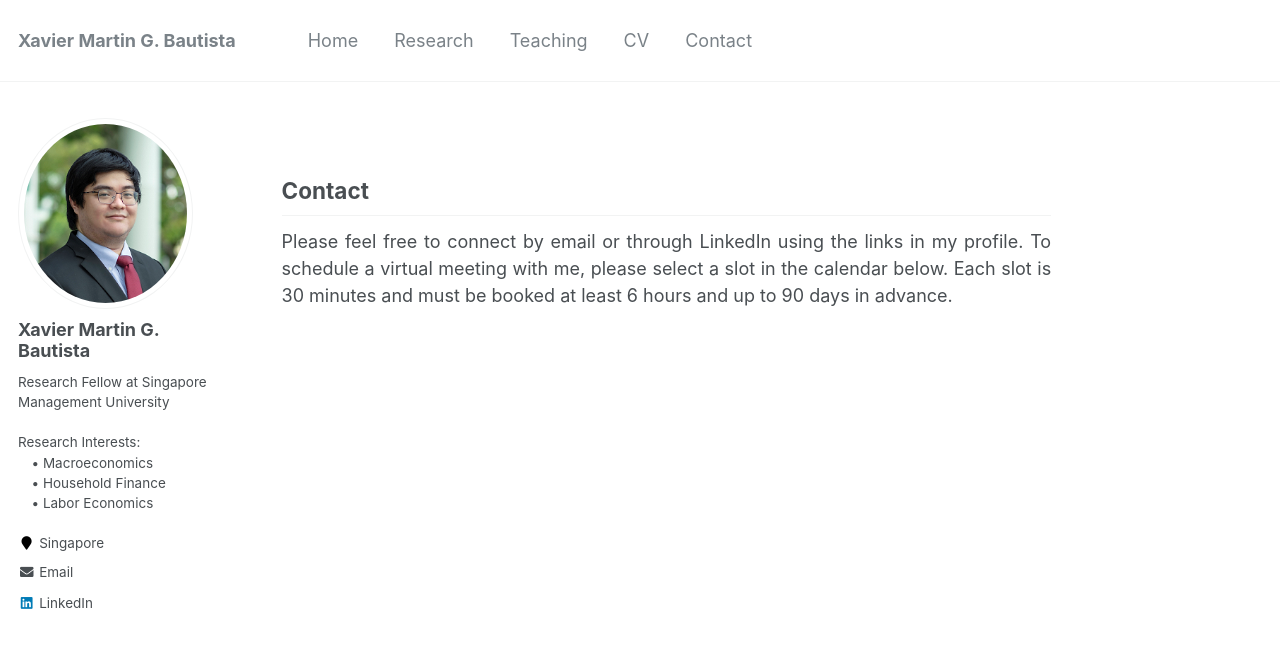
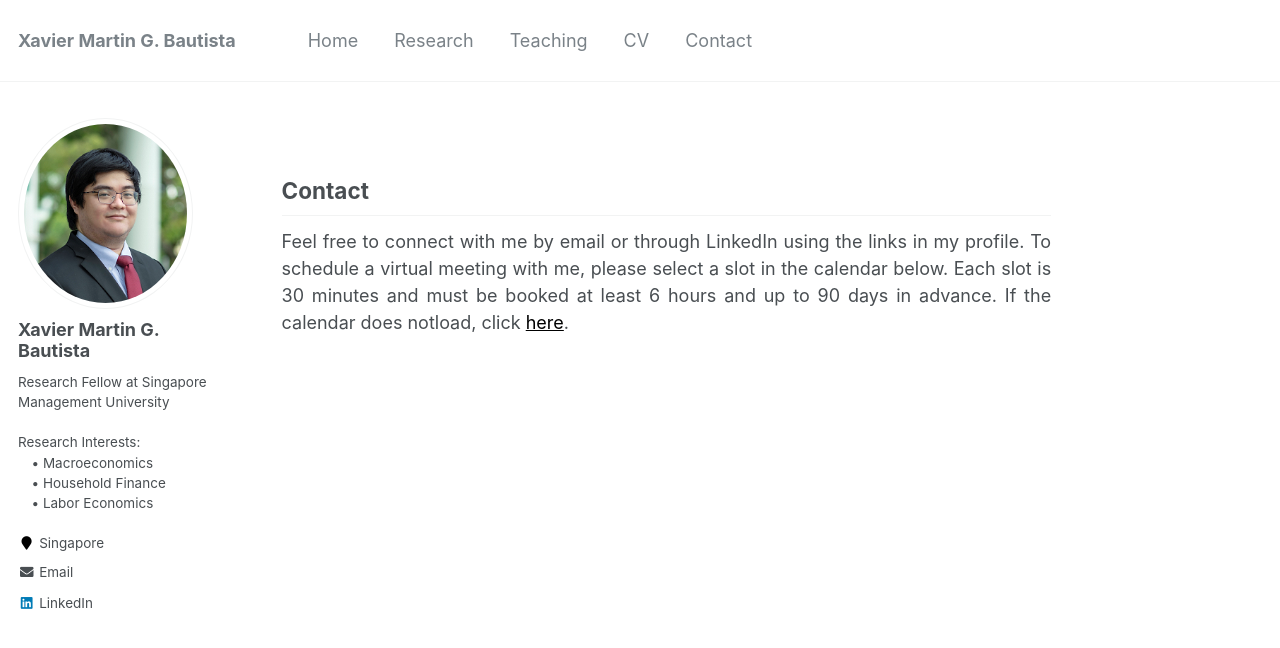
Before and after one commit to xmgbautista/xmgbautista.github.io, a Jekyll site: the page built from _pages/contact.md, in a window 1280 px wide and 900 px high. Shown: the top 648 px of the window. Built offline with Jekyll 4.4.1, drawn with Linux system fonts in a browser that asks for light colours.

Commit message:
Update contact.md

```diff
--- a/_pages/contact.md
+++ b/_pages/contact.md
@@ -11,8 +11,9 @@ author_profile: true
 ## Contact
 
 <p style='text-align: justify;'>
-Please feel free to connect by email or through LinkedIn using the links in my profile. To schedule a virtual meeting with me, please select a
-slot in the calendar below. Each slot is 30 minutes and must be booked at least 6 hours and up to 90 days in advance.
+Feel free to connect with me by email or through LinkedIn using the links in my profile. To schedule a virtual meeting with me, please
+select a slot in the calendar below. Each slot is 30 minutes and must be booked at least 6 hours and up to 90 days in advance. If the calendar
+does notload, click <a style='color: black;' href='https://calendly.com/xmgbautista/individual_meeting'>here</a>.
 </p>
 
 <!-- Calendly inline widget begin -->
```
